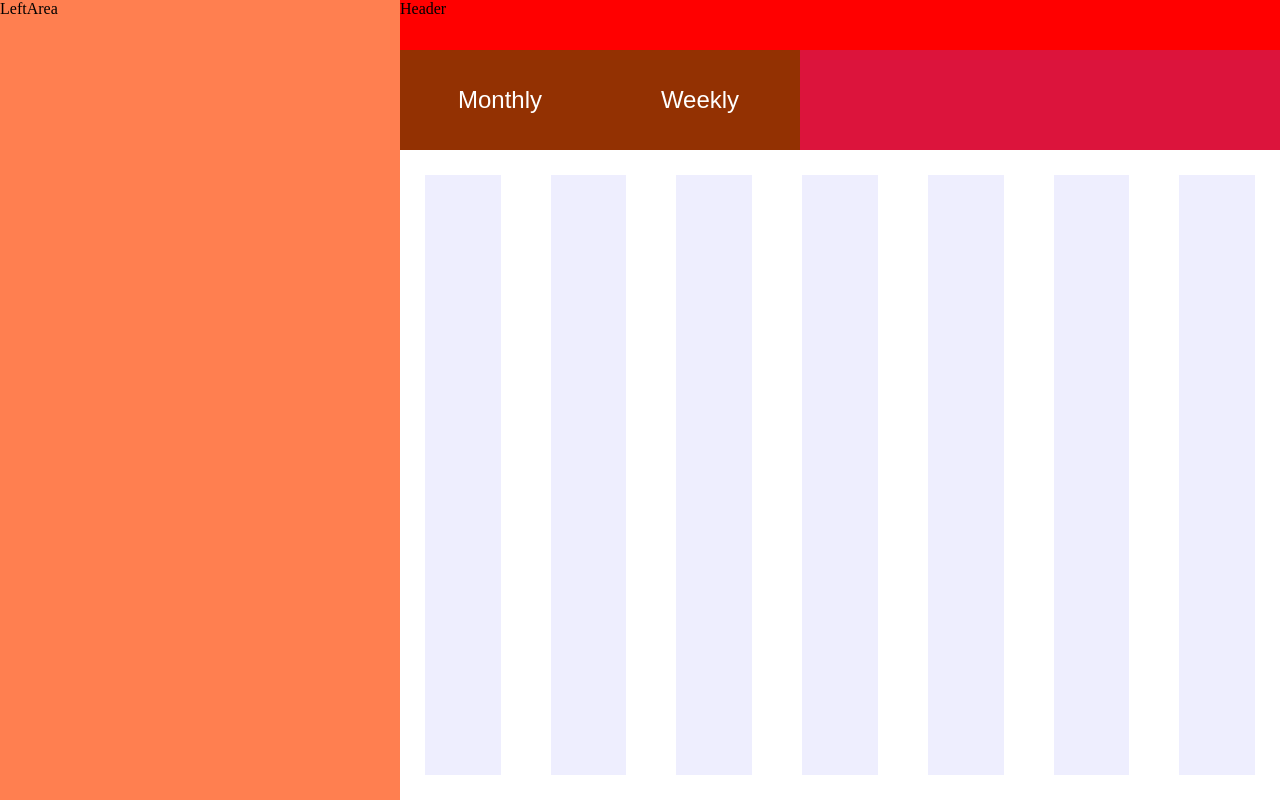
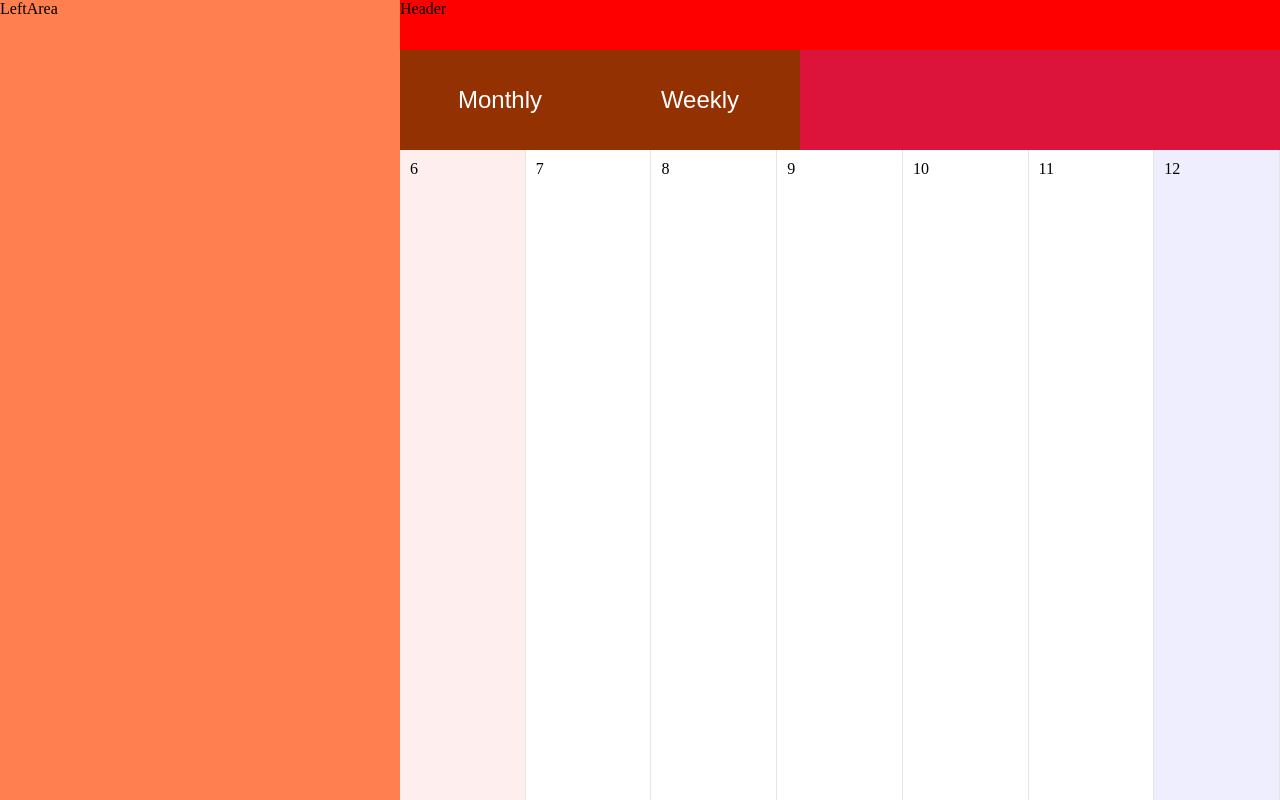
Before and after one commit to RudyPark3091/react-stuff, a React (Create React App) app: page / in a window 1280 px wide. Both pictures are taken after a click on the button "Weekly". Built offline with nearby package versions, Linux system fonts and the light colour scheme.

Commit message:
Complete weekly context
also drag interaction available

```diff
--- a/src/components/CalendarBodyMonthly.js
+++ b/src/components/CalendarBodyMonthly.js
@@ -59,14 +59,8 @@ const CalendarBodyMonthly = (props) => {
 
 	const { arr, prevDate, nextDate } = initArray(date);
 
-	const onDragDown = (e) => {
-		setDate(prevDate);
-		console.log(date.getMonth());
-	}
-	const onDragUp = (e) => {
-		setDate(nextDate);
-		console.log(date.getMonth());
-	}
+	const onDragDown = (e) => setDate(prevDate);
+	const onDragUp = (e) => setDate(nextDate);
 
 	const ref = useGesture(onDragDown, onDragUp, 100);
 
@@ -87,3 +81,4 @@ const CalendarBodyMonthly = (props) => {
 }
 
 export default CalendarBodyMonthly;
+export { lastDate };
--- a/src/components/CalendarBodyWeekly.js
+++ b/src/components/CalendarBodyWeekly.js
@@ -1,33 +1,74 @@
 import React, { useState } from 'react';
 import styled from 'styled-components';
+
+import { lastDate } from './CalendarBodyMonthly.js';
+import useGesture from '../hooks/useGesture.js';
 
 const Container = styled.div`
 width: 100%;
 height: calc(100% - ${props => props.headHeight ? props.headHeight : "100px"});
 display: flex;
+overflow-y: scroll;
 `;
 
 const WeekDay = styled.div`
 width: calc(100% / 7);
-margin: 25px;
-background-color: #eeeefe;
+background-color: ${props => (
+	props.sunday ? "#ffeeee" :
+		props.saturday ? "#eeeeff" : "#ffffff"
+)};
+border-right: 1px solid #e5e5e5;
+padding: 10px;
 `;
 
+const initArray = (date) => {
+	const arr = [];
+	const monthlyLast = lastDate(date.getFullYear(), date.getMonth());
+
+	for (let i = 0; i < 7; i++) {
+		if (date.getDate() + i > monthlyLast) {
+			arr.push((date.getDate() + i) % monthlyLast);
+		} else {
+			arr.push(date.getDate() + i);
+		}
+	}
+	return arr;
+}
+
 const CalendarBodyWeekly = (props) => {
-	const arr = [
-		<WeekDay></WeekDay>,
-		<WeekDay></WeekDay>,
-		<WeekDay></WeekDay>,
-		<WeekDay></WeekDay>,
-		<WeekDay></WeekDay>,
-		<WeekDay></WeekDay>,
-		<WeekDay></WeekDay>
-	];
+	const d = new Date();
+	const [date, setDate] = useState(new Date(
+		d.getFullYear(), d.getMonth(), d.getDate() - d.getDay()
+	));
+
+	const prevWeekDate = new Date(
+		date.getFullYear(),
+		date.getMonth(),
+		date.getDate() - date.getDay() - 7
+	);
+
+	const nextWeekDate = new Date(
+		date.getFullYear(),
+		date.getMonth(),
+		date.getDate() - date.getDay() + 7
+	);
+
+	const onDragDown = (e) => setDate(prevWeekDate);
+	const onDragUp = (e) => setDate(nextWeekDate);
+	const ref = useGesture(onDragDown, onDragUp, 100);
+
+	const arr = initArray(date);
+
 	return (
-		<Container>
-			{arr.map((v, i) => (
-				v
-			))}
+		<Container { ...ref }>
+			{arr.map((v, i) => {
+				if (i == 0)
+					return <WeekDay key={i} sunday>{v}</WeekDay>
+				else if (i == 6)
+					return <WeekDay key={i} saturday>{v}</WeekDay>
+				else
+					return <WeekDay key={i}>{v}</WeekDay>
+			})}
 		</Container>
 	);
 };
--- a/src/hooks/useGesture.js
+++ b/src/hooks/useGesture.js
@@ -29,6 +29,7 @@ const useGesture = (onDragDown, onDragUp, offset = 100) => {
 		if (element.current) {
 			element.current.style.userSelect = "auto";
 		}
+		document.documentElement.removeEventListener("mousemove", handleDrag);
 	}
 
 	useEffect(() => {
```
